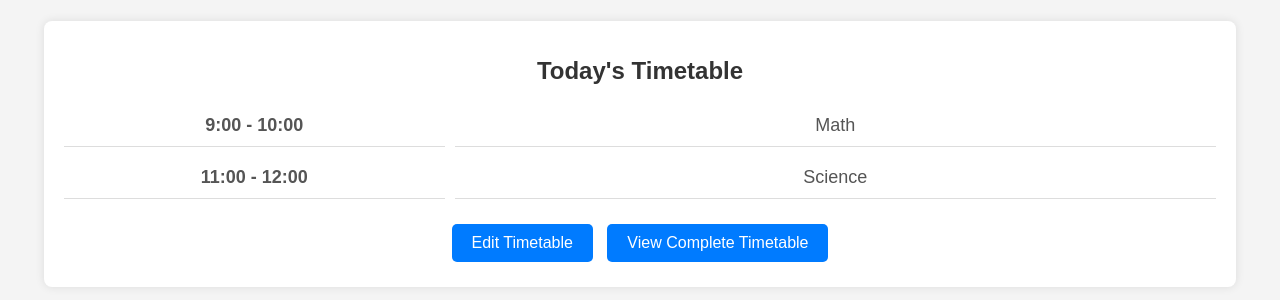
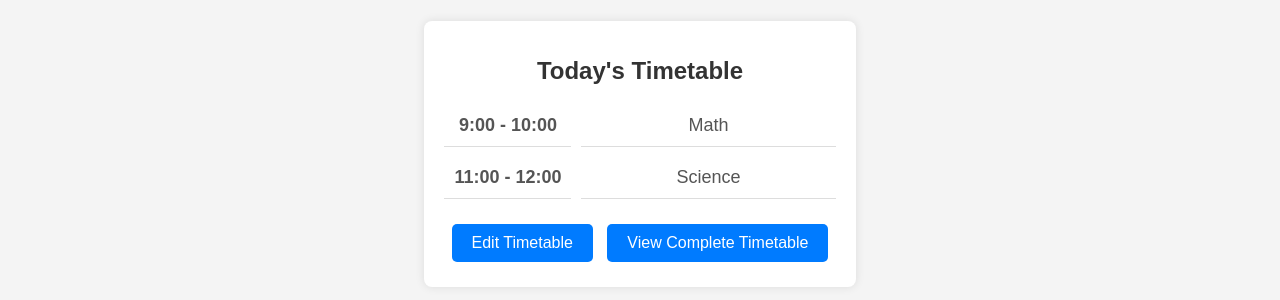
Before and after one commit to itsmebiswajit/TimeTable, a plain HTML site: page index.html in a window 1280 px wide. Shown: the part 246-546 px from the top of the page. Drawn offline with Linux system fonts and the light colour scheme.

Commit message:
Update styles.css

```diff
--- a/styles.css
+++ b/styles.css
@@ -15,8 +15,8 @@ body {
     padding: 20px;
     border-radius: 8px;
     box-shadow: 0 0 10px rgba(0, 0, 0, 0.1);
-    width: 90%;
-    max-width: 1200px;
+    width: auto;
+    max-width: 100%;
     text-align: center;
     margin: 20px 0; /* Add margin for better spacing on mobile */
 }
```
